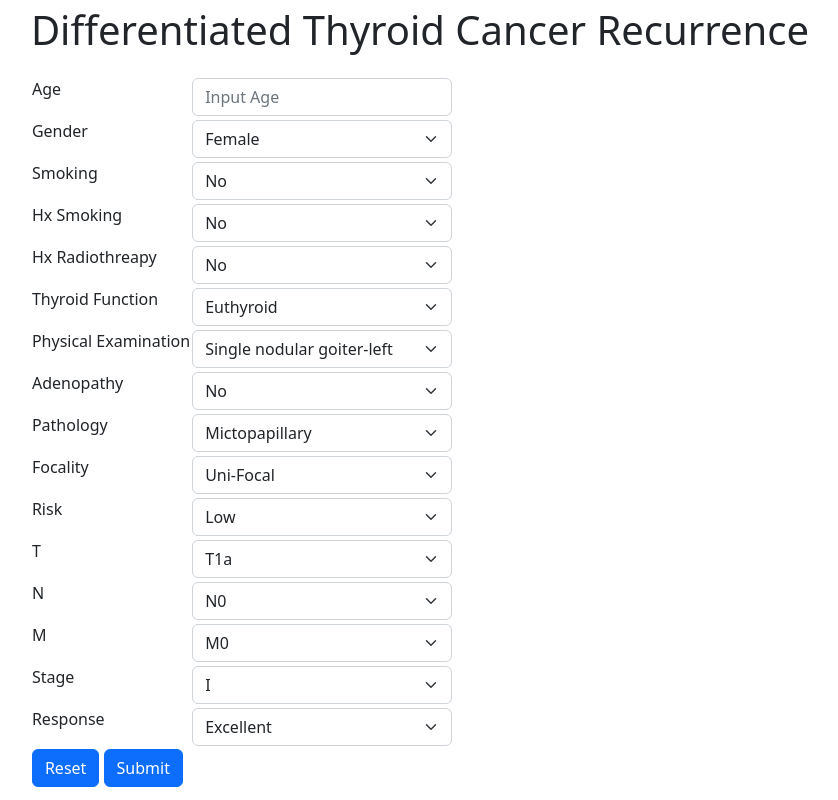
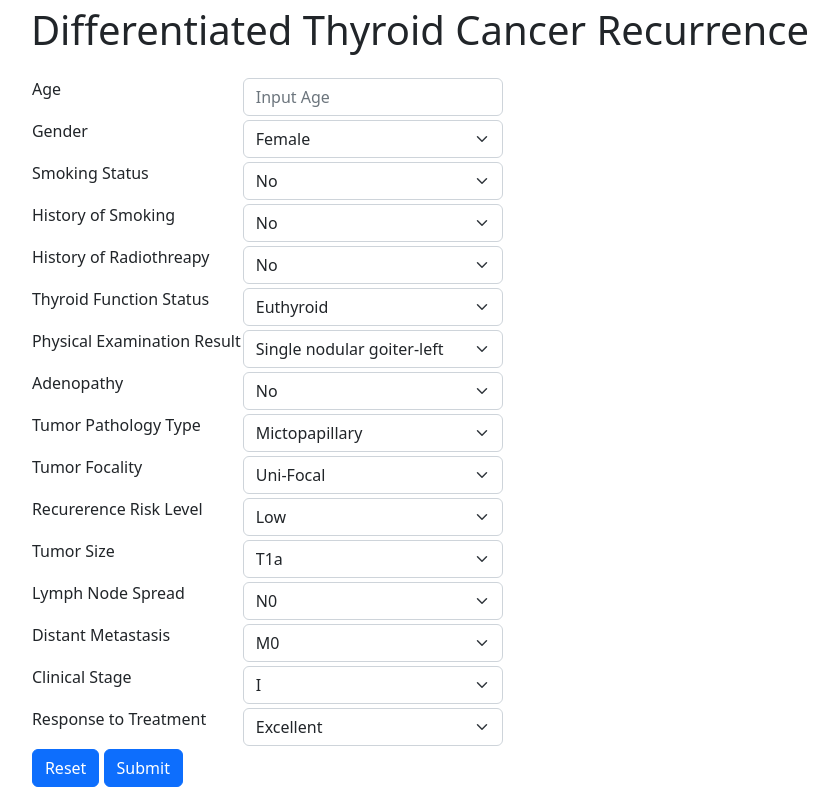
Before and after one commit to ee-son/differentiated-thyroid-cancer-recurrence-pred, a Flask app: page / in a window 1280 px wide. Shown: the whole page, without its empty margins (220-1058 px from the left). Run offline with Flask 3, Linux system fonts and the light colour scheme.

Commit message:
change label

```diff
--- a/templates/index.html
+++ b/templates/index.html
@@ -27,7 +27,7 @@
                     </td>
                 </tr>
                 <tr>
-                    <td><p>Smoking</p></td>
+                    <td><p>Smoking Status</p></td>
                     <td>
                         <select class="form-select" aria-label="Default select example" name="smoking">
                             <option value="0">No</option>
@@ -36,7 +36,7 @@
                     </td>
                 </tr>
                 <tr>
-                    <td><p>Hx Smoking</p></td>
+                    <td><p>History of Smoking</p></td>
                     <td>
                         <select class="form-select" aria-label="Default select example" name="hx-smoking">
                             <option value="0">No</option>
@@ -45,7 +45,7 @@
                     </td>
                 </tr>
                 <tr>
-                    <td><p>Hx Radiothreapy</p></td>
+                    <td><p>History of Radiothreapy</p></td>
                     <td>
                         <select class="form-select" aria-label="Default select example" name="hx-radiothreapy">
                             <option value="0">No</option>
@@ -54,7 +54,7 @@
                     </td>
                 </tr>
                 <tr>
-                    <td><p>Thyroid Function</p></td>
+                    <td><p>Thyroid Function Status</p></td>
                     <td>
                         <select class="form-select" aria-label="Default select example" name="thyroid-function">
                             <option value="0">Euthyroid</option>
@@ -66,7 +66,7 @@
                     </td>
                 </tr>
                 <tr>
-                    <td><p>Physical Examination</p></td>
+                    <td><p>Physical Examination Result</p></td>
                     <td>
                         <select class="form-select" aria-label="Default select example" name="physical-examination">
                             <option value="0">Single nodular goiter-left</option>
@@ -91,7 +91,7 @@
                     </td>
                 </tr>
                 <tr>
-                    <td><p>Pathology</p></td>
+                    <td><p>Tumor Pathology Type</p></td>
                     <td>
                         <select class="form-select" aria-label="Default select example" name="pathology">
                             <option value="0">Mictopapillary</option>
@@ -102,7 +102,7 @@
                     </td>
                 </tr>
                 <tr>
-                    <td><p>Focality</p></td>
+                    <td><p>Tumor Focality</p></td>
                     <td>
                         <select class="form-select" aria-label="Default select example" name="focality">
                             <option value="0">Uni-Focal</option>
@@ -111,7 +111,7 @@
                     </td>
                 </tr>
                 <tr>
-                    <td><p>Risk</p></td>
+                    <td><p>Recurerence Risk Level</p></td>
                     <td>
                         <select class="form-select" aria-label="Default select example" name="risk">
                             <option value="0">Low</option>
@@ -121,7 +121,7 @@
                     </td>
                 </tr>
                 <tr>
-                    <td><p>T</p></td>
+                    <td><p>Tumor Size</p></td>
                     <td>
                         <select class="form-select" aria-label="Default select example" name="t">
                             <option value="0">T1a</option>
@@ -135,7 +135,7 @@
                     </td>
                 </tr>
                 <tr>
-                    <td><p>N</p></td>
+                    <td><p>Lymph Node Spread</p></td>
                     <td>
                         <select class="form-select" aria-label="Default select example" name="n">
                             <option value="0">N0</option>
@@ -145,7 +145,7 @@
                     </td>
                 </tr>
                 <tr>
-                    <td><p>M</p></td>
+                    <td><p>Distant Metastasis</p></td>
                     <td>
                         <select class="form-select" aria-label="Default select example" name="m">
                             <option value="0">M0</option>
@@ -154,7 +154,7 @@
                     </td>
                 </tr>
                 <tr>
-                    <td><p>Stage</p></td>
+                    <td><p>Clinical Stage</p></td>
                     <td>
                         <select class="form-select" aria-label="Default select example" name="stage">
                             <option value="0">I</option>
@@ -166,7 +166,7 @@
                     </td>
                 </tr>
                 <tr>
-                    <td><p>Response</p></td>
+                    <td><p>Response to Treatment</p></td>
                     <td>
                         <select class="form-select" aria-label="Default select example" name="response">
                             <option value="0">Excellent</option>
```
Also changed, not shown: 1 other file.
